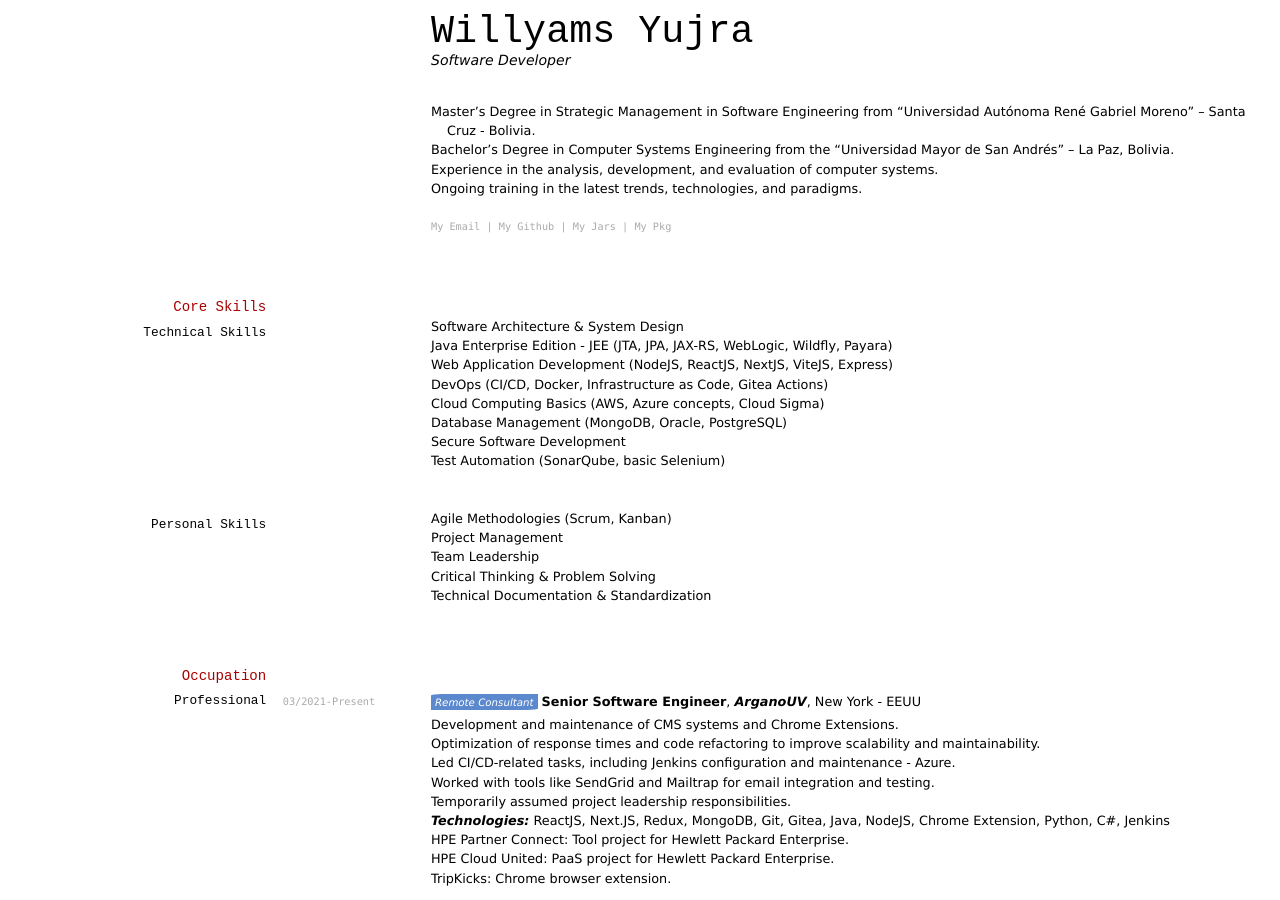
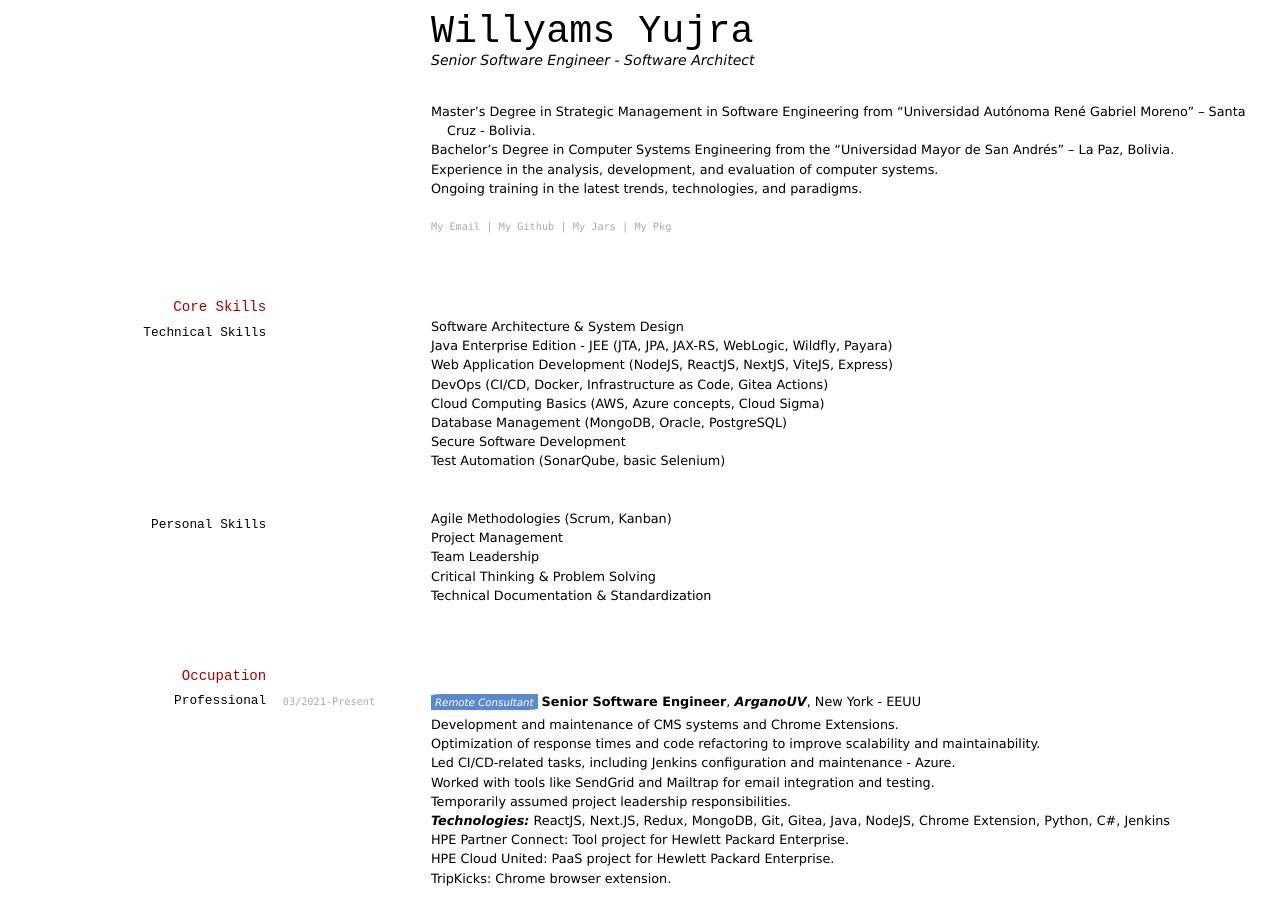
Before and after one commit to yracnet/cv, a Jekyll site: the page built from index.md, in a window 1280 px wide and 900 px high. Built offline with Jekyll 4.4.1, drawn with Linux system fonts in a browser that asks for light colours.

Commit message:
+ Update Title

```diff
--- a/index.md
+++ b/index.md
@@ -5,7 +5,7 @@ title: Willyams Y. H.
 
 # Willyams Yujra
 
-Software Developer
+Senior Software Engineer - Software Architect
 
 <br/>
 - Master's Degree in Strategic Management in Software Engineering from "Universidad Autónoma René Gabriel Moreno" – Santa Cruz - Bolivia.
```
